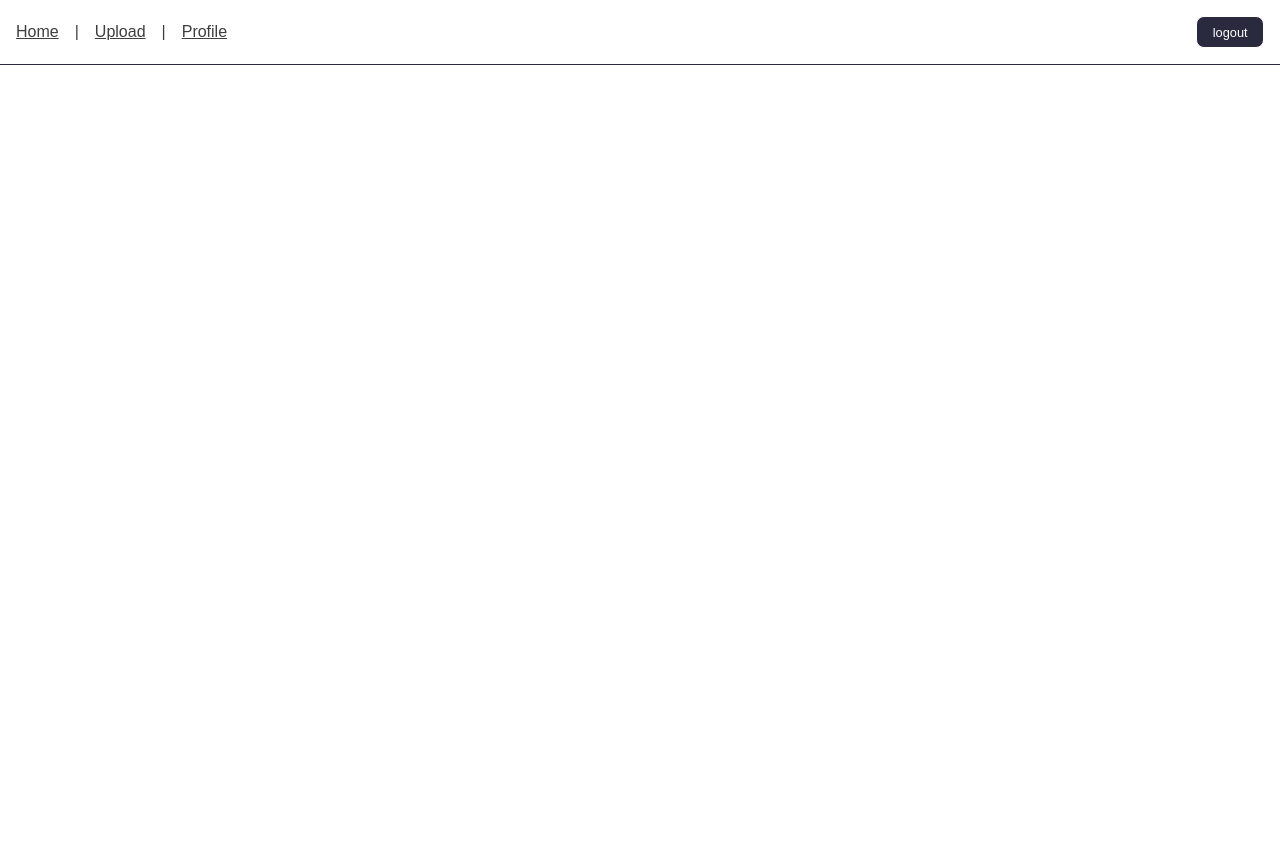
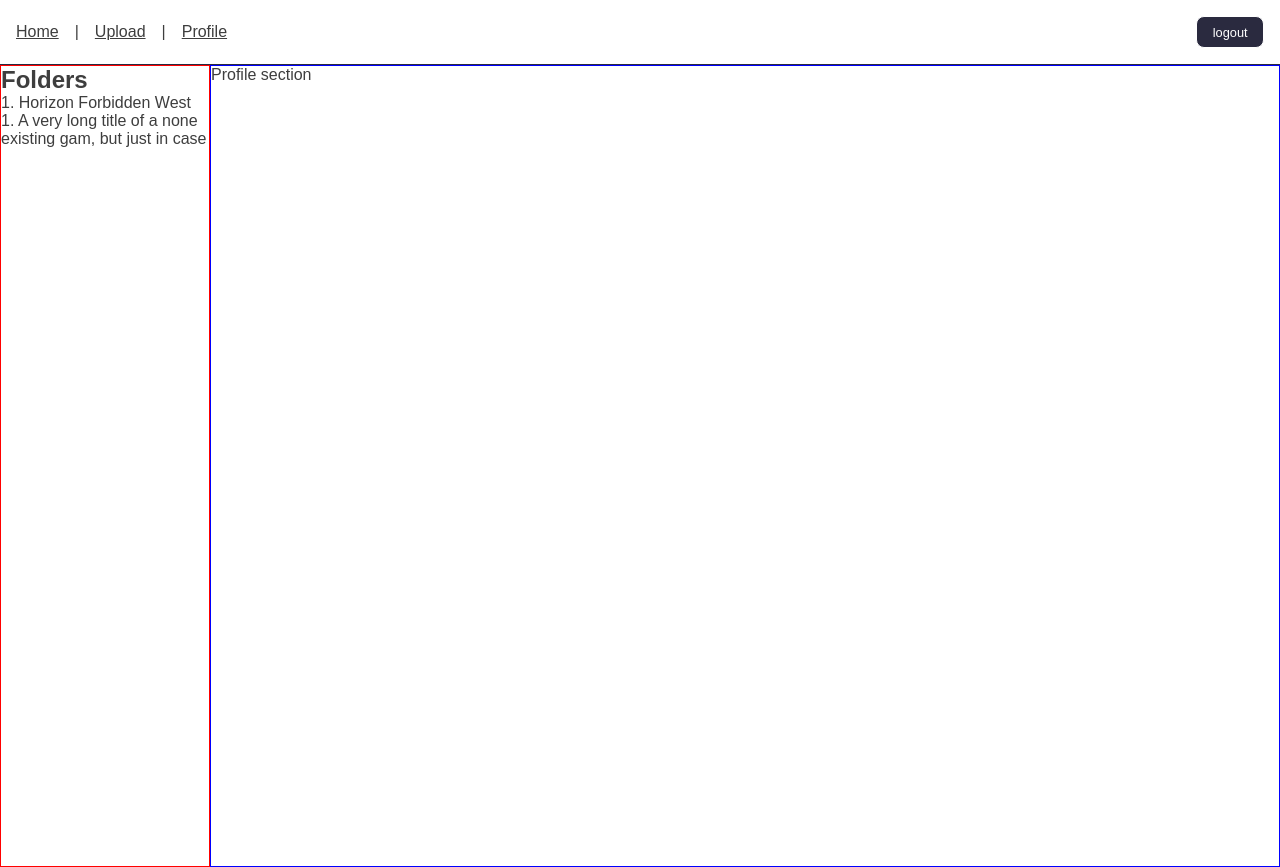
Before and after one commit to andreaDiClaudio/Virtual_Escape, a Svelte app in the folder client/Virtual-Escape/: page /profile in a window 1280 px wide. Before the commit the page ends 800 px from the top, so only its background shows below. Built offline with nearby package versions, Linux system fonts and the light colour scheme; sample sign-in values are in the browser's storage.

Commit message:
Started working on frontend profile section

```diff
--- /dev/null
+++ b/client/Virtual-Escape/src/assets/css/profile/profile.css
@@ -0,0 +1,15 @@
+#profile-page {
+    display: flex;
+    flex-direction: row;
+}
+
+#left-panel {
+    border: solid 1px red;
+    height: 100vh;
+    max-width: 13rem;
+}
+
+#right-panel {
+    border: solid 1px blue;
+    width: 100vw;
+}
--- a/client/Virtual-Escape/src/main.js
+++ b/client/Virtual-Escape/src/main.js
@@ -1,6 +1,7 @@
 import "./assets/css/authentitaction/authentication.css";
 import "./assets/css/home/home.css";
 import "./assets/css/upload/upload.css";
+import "./assets/css/profile/profile.css";
 import App from './App.svelte';
 
 const app = new App({
--- a/client/Virtual-Escape/src/pages/profile/Profile.svelte
+++ b/client/Virtual-Escape/src/pages/profile/Profile.svelte
@@ -1,5 +1,24 @@
 <script>
     import Navbar from "../../components/Navbar.svelte";
+    import { onMount, onDestroy } from "svelte";
+    import { titleStore } from "../../stores/tabTitle/tabTitle.js";
+
+    titleStore.setTitle("Profile | VE");
+
+    onDestroy(() => {
+        titleStore.resetTitle();
+    });
 </script>
 
 <Navbar />
+
+<div id="profile-page">
+    <div id="left-panel">
+        <h2>Folders</h2>
+        <p>1. Horizon Forbidden West</p>
+        <p>1. A very long title of a none existing gam, but just in case</p>
+    </div>
+    <div id="right-panel">
+        <p>Profile section</p>
+    </div>
+</div>
```
